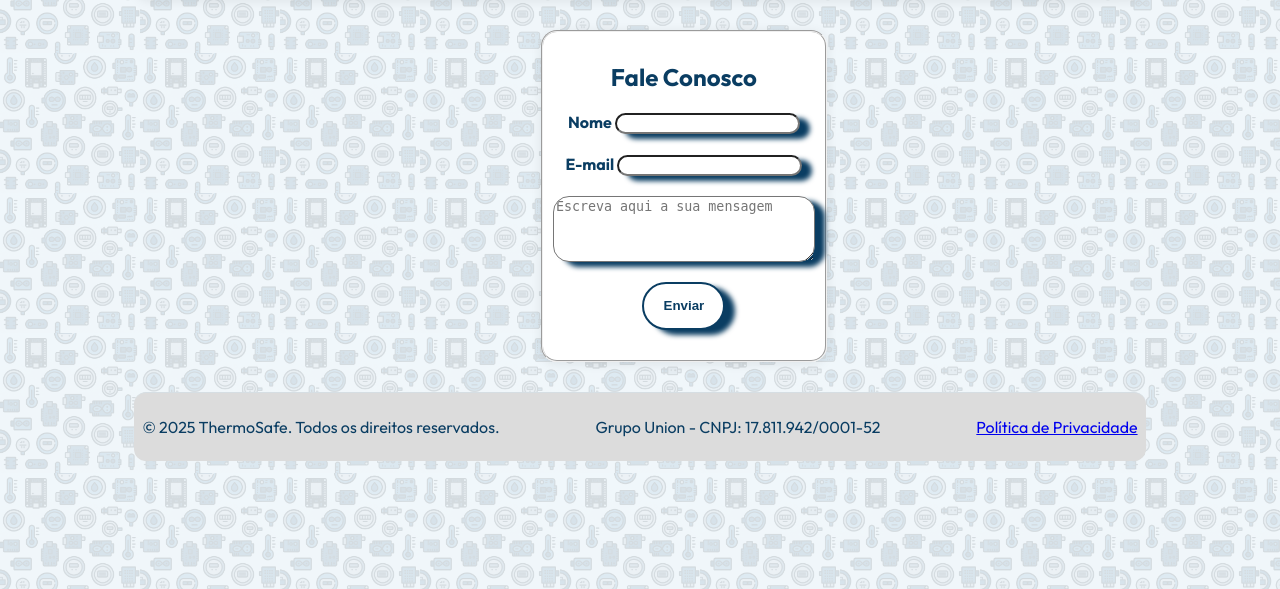
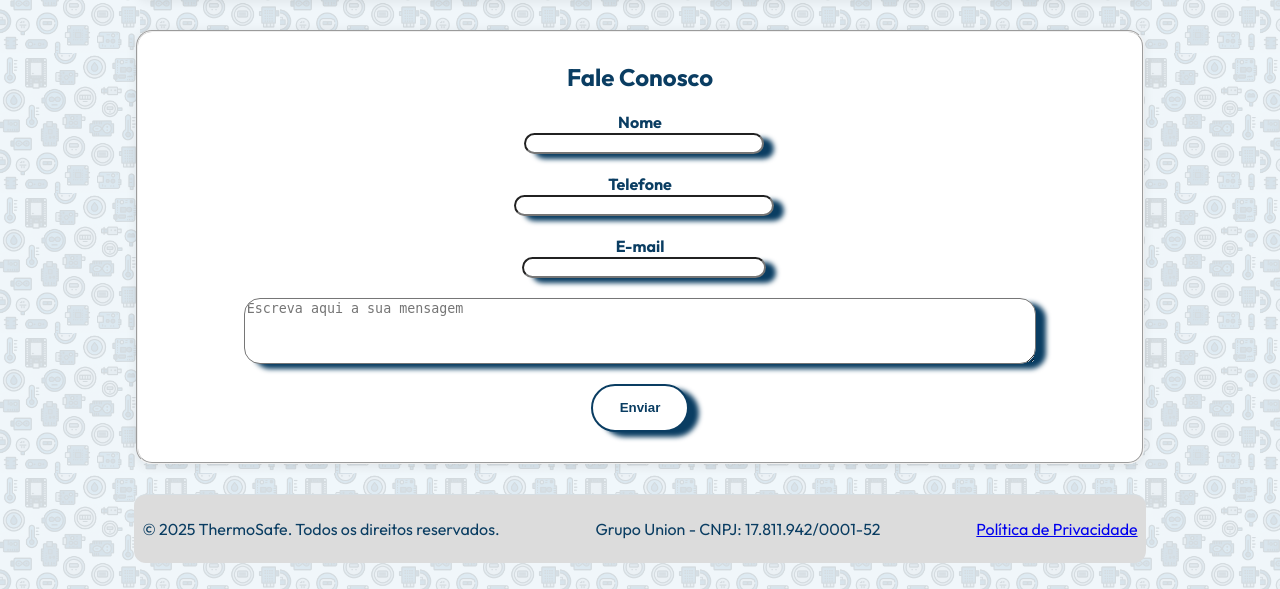
Before and after one commit to gioagostineli/ThermoSafe, a PHP site: page /contato.html in a window 1280 px wide. Shown: the part 227-816 px from the top of the page. Run offline with PHP 8.4, Linux system fonts and the light colour scheme.

Commit message:
Salvando como Gio

```diff
--- a/assets/styles/style-contato.css
+++ b/assets/styles/style-contato.css
@@ -1,5 +1,5 @@
 .ts-card-contato{
-     width: 20%;
+     width: 100%;
      margin-left: auto;
      margin-right: auto;
      text-align: center;
@@ -14,11 +14,33 @@
      border-radius:16px;
      box-shadow:0 2px 12px rgba(0,0,0,.08);
 }
- input, textarea, button{
+ input{
      border-radius: 16px;
      margin-bottom: 20px;
      box-shadow: 10px 5px 5px var(--ts-color-blue);
+     width: 100%;
+     margin-left: auto;
+     margin-right: auto;
 }
+
+textarea{
+     border-radius: 16px;
+     margin-bottom: 20px;
+     box-shadow: 10px 5px 5px var(--ts-color-blue);
+     width: 80%;
+     margin-left: auto;
+     margin-right: auto;
+}
+
+button{
+     border-radius: 16px;
+     margin-bottom: 20px;
+     box-shadow: 10px 5px 5px var(--ts-color-blue);
+     width: 10%;
+     margin-left: auto;
+     margin-right: auto;
+}
+
  button{
      padding:.9rem 1.2rem;
      border-radius:999px;
--- a/contato.html
+++ b/contato.html
@@ -39,6 +39,7 @@
 					<fieldset>
 						<h1>Fale Conosco</h1>
 						<label><strong>Nome </strong><input type="text" name="name" required></label>
+						<label><strong>Telefone </strong><input type="Telefone" name="Telefone" required></label>
 						<label><strong>E-mail </strong><input type="email" name="email" required></label>
 						<textarea name="mensagem" rows="4" cols="30" placeholder="Escreva aqui a sua mensagem"></textarea>
 						<button type="submit">Enviar</button>
```
